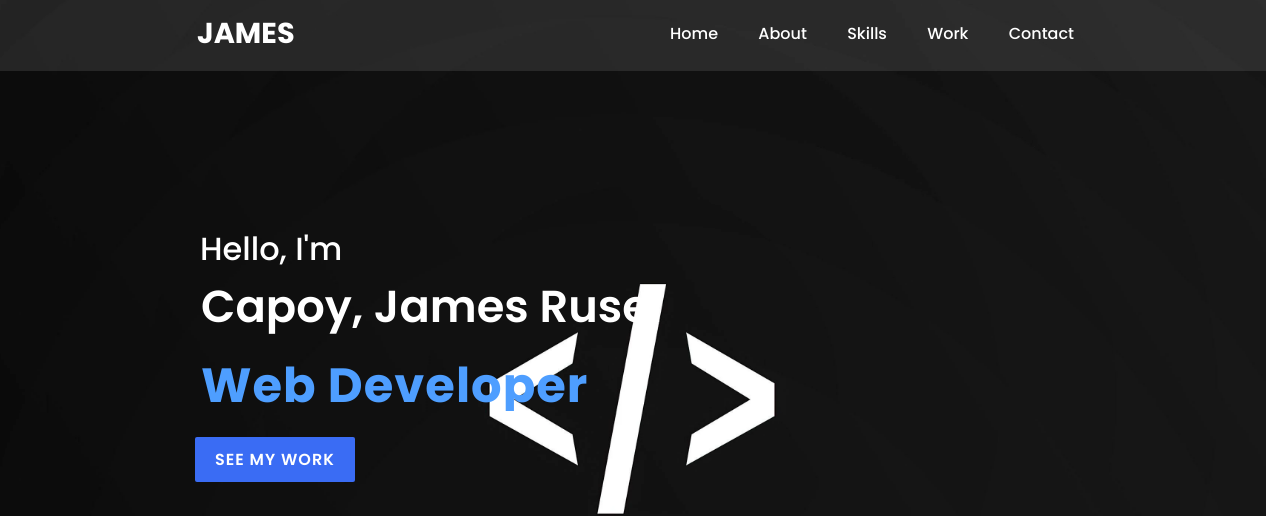
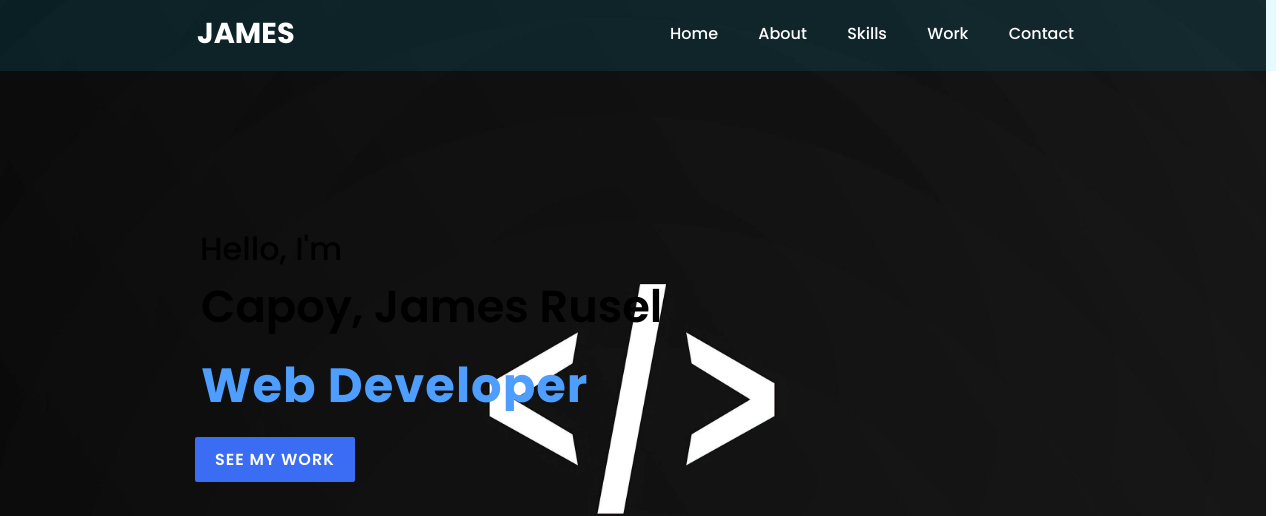
Before and after one commit to RuselDev-1/Capoy, a plain HTML site: page index.html in a window 1280 px wide. Shown: the top 516 px of the page. Drawn offline with nearby package versions, Linux system fonts and the light colour scheme.

Commit message:
3232
3232

```diff
--- a/style.css
+++ b/style.css
@@ -16,7 +16,7 @@
 header{
     z-index: 889;
     position: fixed;
-    background-color: rgba(255,255,255,0.1);
+    background-color: rgb(0 211 255 / 10%);
     top: 0;
     left: 0;
     width: 100%;
@@ -82,7 +82,7 @@
 }
 
 .main .content h2{
-    color: white;
+    color: black;
     font-size: 2em;
     font-weight: 500;
 }
```
